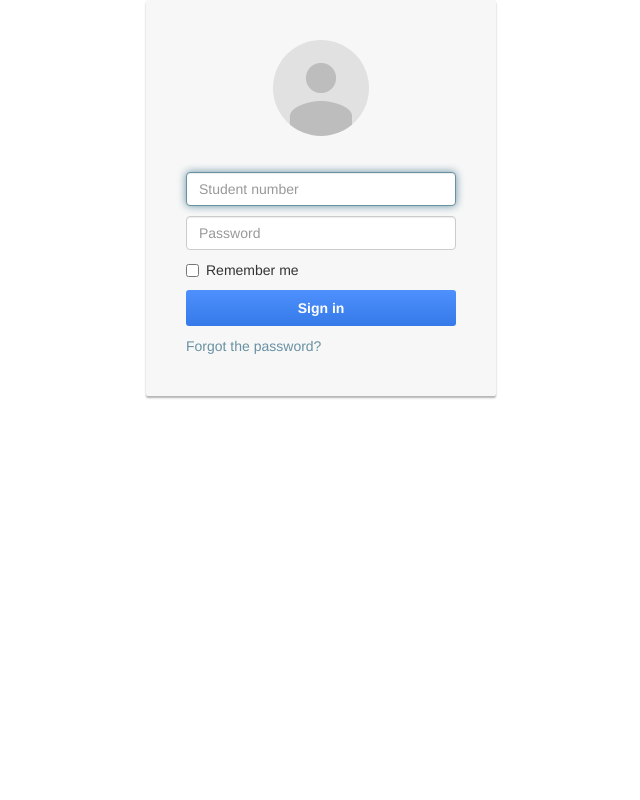
After one commit to BUAA-Database-Admin/school-management-system, a PHP site: page /include/login.html in a window 1280 px wide. The commit adds this page. Shown: the whole page, without its empty margins (319-959 px from the left). Run offline with PHP 8.4, Linux system fonts and the light colour scheme; some libraries are stand-ins or nearby versions.

Commit message:
refactor code

```diff
--- a/assets/css/login.css
+++ b/assets/css/login.css
@@ -1,13 +1,17 @@
 /*
  * Specific styles of signin component
  */
+
+
 /*
  * General styles
  */
-body, html {
+
+body,
+html {
     height: 100%;
     background-repeat: no-repeat;
-    background-image: linear-gradient(rgb(104, 145, 162), rgb(12, 97, 33));
+    /*background-image: linear-gradient(rgb(104, 145, 162), rgb(12, 97, 33));*/
 }
 
 .card-container.card {
@@ -24,15 +28,17 @@ body, html {
     cursor: default;
 }
 
+
 /*
  * Card component
  */
+
 .card {
-    background-color: #F7F7F7;
+    background-color: #f7f7f7;
     /* just in case there no content*/
     padding: 20px 25px 30px;
     margin: 0 auto 25px;
-    margin-top: 50px;
+    /*margin-top: 50px;*/
     /* shadows and rounded borders */
     -moz-border-radius: 2px;
     -webkit-border-radius: 2px;
@@ -52,9 +58,11 @@ body, html {
     border-radius: 50%;
 }
 
+
 /*
  * Form styles
  */
+
 .profile-name-card {
     font-size: 16px;
     font-weight: bold;
@@ -63,7 +71,7 @@ body, html {
     min-height: 1em;
 }
 
-.reauth-email {
+.reauth-student-number {
     display: block;
     color: #404040;
     line-height: 2;
@@ -102,14 +110,16 @@ body, html {
 .form-signin .form-control:focus {
     border-color: rgb(104, 145, 162);
     outline: 0;
-    -webkit-box-shadow: inset 0 1px 1px rgba(0,0,0,.075),0 0 8px rgb(104, 145, 162);
-    box-shadow: inset 0 1px 1px rgba(0,0,0,.075),0 0 8px rgb(104, 145, 162);
+    -webkit-box-shadow: inset 0 1px 1px rgba(0, 0, 0, .075), 0 0 8px rgb(104, 145, 162);
+    box-shadow: inset 0 1px 1px rgba(0, 0, 0, .075), 0 0 8px rgb(104, 145, 162);
 }
 
 .btn.btn-signin {
     /*background-color: #4d90fe; */
-    background-color: rgb(104, 145, 162);
+    /*background-color: rgb(104, 145, 162);*/
     /* background-color: linear-gradient(rgb(104, 145, 162), rgb(12, 97, 33));*/
+    background-color: #357ae8;
+    background-image: -webkit-linear-gradient(top, #4d90fe, #357ae8);
     padding: 0px;
     font-weight: 700;
     font-size: 14px;
@@ -136,6 +146,21 @@ body, html {
 
 .forgot-password:hover,
 .forgot-password:active,
-.forgot-password:focus{
+.forgot-password:focus {
     color: rgb(12, 97, 33);
 }
+
+.hidden {
+    height: 0px;
+    width: 0px;
+    overflow: hidden;
+    visibility: hidden;
+    display: none !important;
+}
+
+.error-msg {
+    margin: .5em 0;
+    display: block;
+    color: #dd4b39;
+    line-height: 17px;
+}
--- a/assets/js/login.js
+++ b/assets/js/login.js
@@ -1,4 +1,4 @@
-$( document ).ready(function() {
+$(document).ready(function() {
     // DOM ready
 
     // Test data
@@ -21,15 +21,15 @@ $( document ).ready(function() {
  * A not existing key in localstorage return null
  *
  */
-function getLocalProfile(callback){
-    var profileImgSrc      = localStorage.getItem("PROFILE_IMG_SRC");
-    var profileName        = localStorage.getItem("PROFILE_NAME");
-    var profileReAuthEmail = localStorage.getItem("PROFILE_REAUTH_EMAIL");
+function getLocalProfile(callback) {
+    var profileImgSrc = localStorage.getItem("PROFILE_IMG_SRC");
+    var profileName = localStorage.getItem("PROFILE_NAME");
+    var profileReAuthStuNumber = localStorage.getItem("PROFILE_REAUTH_STU_NUMBER");
 
-    if(profileName !== null
-            && profileReAuthEmail !== null
-            && profileImgSrc !== null) {
-        callback(profileImgSrc, profileName, profileReAuthEmail);
+    if (profileName !== null &&
+        profileReAuthStuNumber !== null &&
+        profileImgSrc !== null) {
+        callback(profileImgSrc, profileName, profileReAuthStuNumber);
     }
 }
 
@@ -38,15 +38,15 @@ function getLocalProfile(callback){
  * in localstorage
  */
 function loadProfile() {
-    if(!supportsHTML5Storage()) { return false; }
+    if (!supportsHTML5Storage()) { return false; }
     // we have to provide to the callback the basic
     // information to set the profile
-    getLocalProfile(function(profileImgSrc, profileName, profileReAuthEmail) {
+    getLocalProfile(function(profileImgSrc, profileName, profileReAuthStuNumber) {
         //changes in the UI
-        $("#profile-img").attr("src",profileImgSrc);
+        $("#profile-img").attr("src", profileImgSrc);
         $("#profile-name").html(profileName);
-        $("#reauth-email").html(profileReAuthEmail);
-        $("#inputEmail").hide();
+        $("#reauth-student-number").html(profileReAuthStuNumber);
+        $("#input-student-number").hide();
         $("#remember").hide();
     });
 }
@@ -64,18 +64,3 @@ function supportsHTML5Storage() {
         return false;
     }
 }
-
-/**
- * Test data. This data will be safe by the web app
- * in the first successful login of a auth user.
- * To Test the scripts, delete the localstorage data
- * and comment this call.
- *
- * @returns {boolean}
- */
-function testLocalStorageData() {
-    if(!supportsHTML5Storage()) { return false; }
-    localStorage.setItem("PROFILE_IMG_SRC", "//lh3.googleusercontent.com/-6V8xOA6M7BA/AAAAAAAAAAI/AAAAAAAAAAA/rzlHcD0KYwo/photo.jpg?sz=120" );
-    localStorage.setItem("PROFILE_NAME", "César Izquierdo Tello");
-    localStorage.setItem("PROFILE_REAUTH_EMAIL", "oneaccount@gmail.com");
-}
--- /dev/null
+++ b/include/login.html
@@ -0,0 +1,59 @@
+<!DOCTYPE html>
+<html lang="zh-cn">
+
+<head>
+    <meta charset="utf-8">
+    <meta http-equiv="X-UA-Compatible" content="IE=edge">
+    <meta name="viewport" content="width=device-width, initial-scale=1">
+    <title>Login</title>
+
+    <!-- Bootstrap -->
+    <link href="assets/css/bootstrap.min.css" rel="stylesheet">
+
+    <link href="assets/css/login.css" rel="stylesheet" type="text/css">
+    <script src="assets/js/login.js"></script>
+
+    <!-- HTML5 shim and Respond.js for IE8 support of HTML5 elements and media queries -->
+    <!-- WARNING: Respond.js doesn't work if you view the page via file:// -->
+    <!--[if lt IE 9]>
+      <script src="http://cdn.bootcss.com/html5shiv/3.7.2/html5shiv.min.js"></script>
+      <script src="http://cdn.bootcss.com/respond.js/1.4.2/respond.min.js"></script>
+    <![endif]-->
+</head>
+
+<body>
+    <!--
+    you can substitue the span of reauth email for a input with the email and
+    include the remember me checkbox
+    -->
+    <div class="container">
+        <div class="card card-container">
+            <img id="profile-img" class="profile-img-card" src="assets/image/avatar_2x.png" />
+            <p id="profile-name" class="profile-name-card"></p>
+            <form class="form-signin">
+                <span id="reauth-student-number" class="reauth-student-number"></span>
+                <input type="text" id="input-student-number" class="form-control" placeholder="Student number" required autofocus>
+                <input type="password" id="input-password" class="form-control" placeholder="Password" required>
+                <div id="remember" class="checkbox">
+                    <label>
+                        <input type="checkbox" value="remember-me"> Remember me
+                    </label>
+                </div>
+                <button class="btn btn-lg btn-primary btn-block btn-signin" type="submit">Sign in</button>
+            </form>
+            <!-- /form -->
+            <a href="#" class="forgot-password">
+                Forgot the password?
+            </a>
+        </div>
+        <!-- /card-container -->
+    </div>
+    <!-- /container -->
+
+    <!-- jQuery (necessary for Bootstrap's JavaScript plugins) -->
+    <script src="http://cdn.bootcss.com/jquery/1.11.1/jquery.min.js"></script>
+    <!-- Include all compiled plugins (below), or include individual files as needed -->
+    <script src="assets/js/bootstrap.min.js"></script>
+</body>
+
+</html>
```
Also changed, not shown: config.php (added, +11 -0 lines), helloworld.html (added, +29 -0 lines), index.php (+43 -52 lines).
